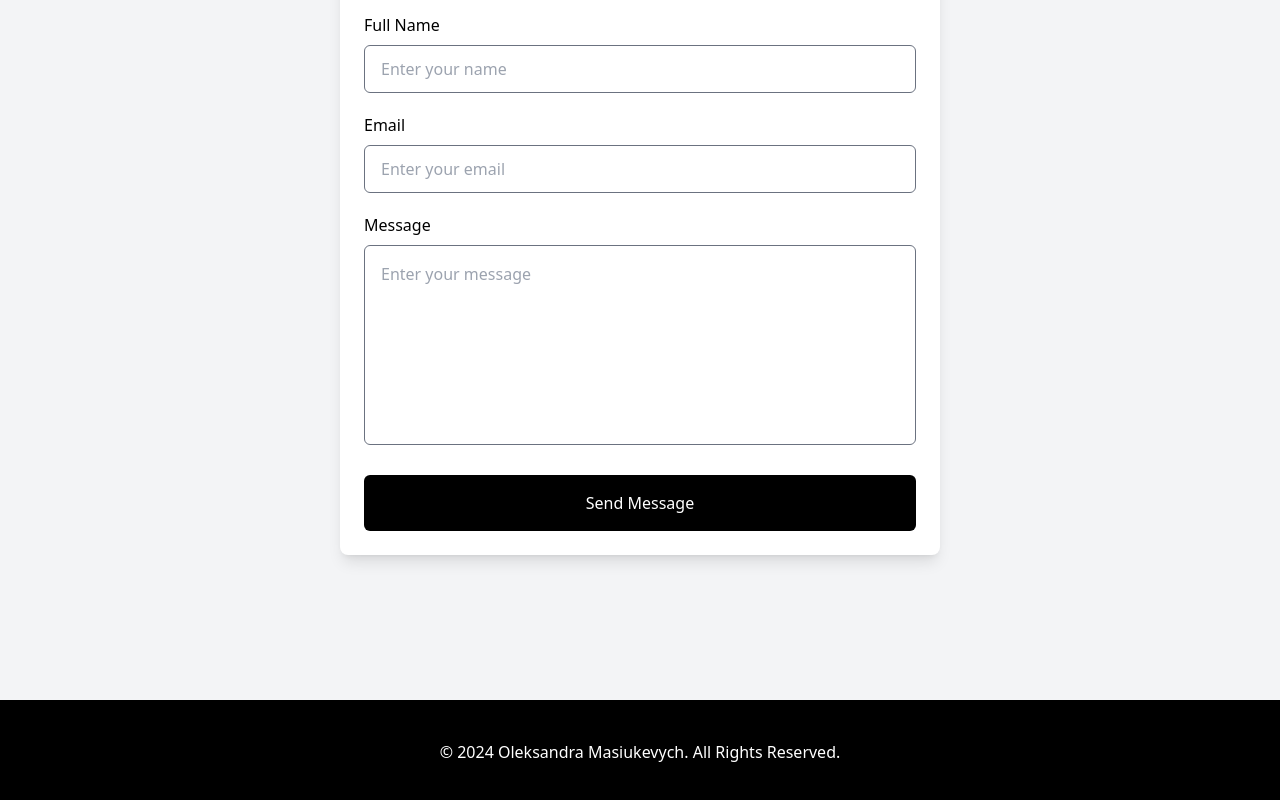
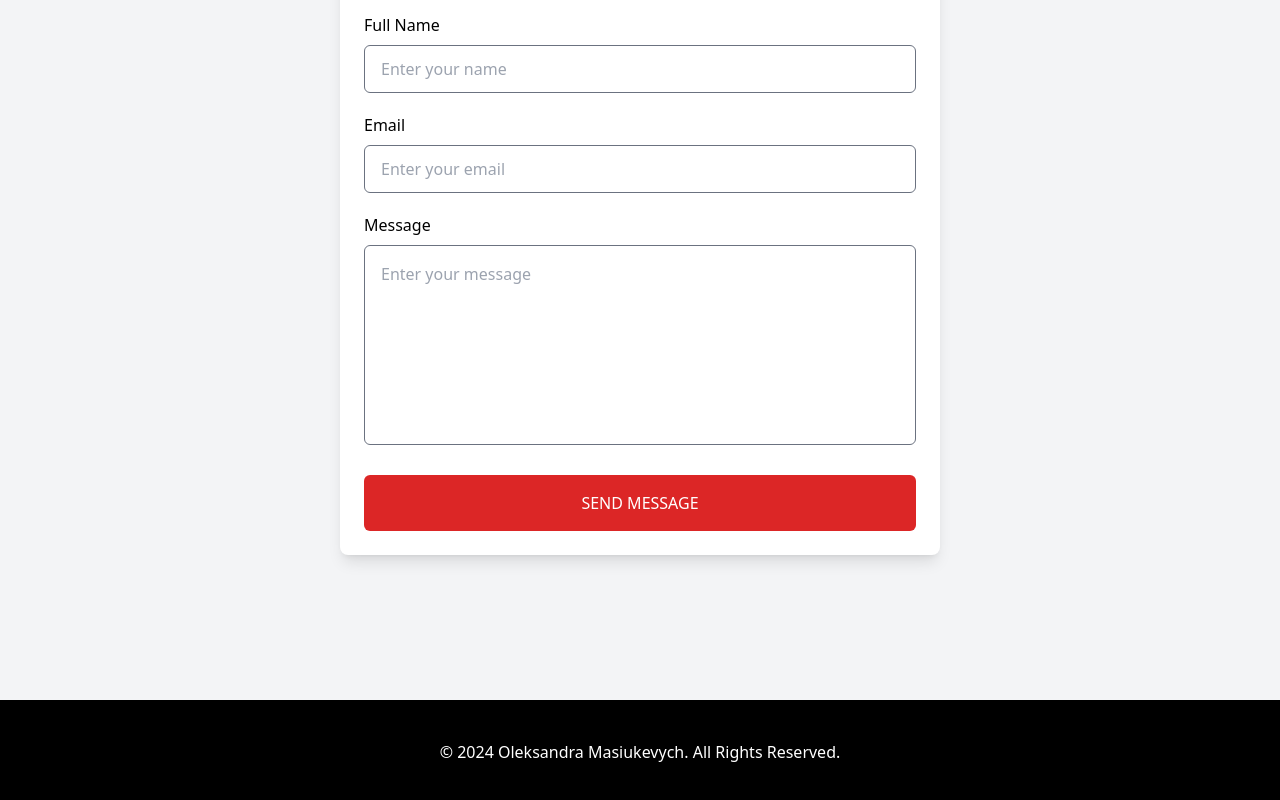
Before and after one commit to SeggyFault/SeggyFault.github.io, a React (Vite) app: page / in a window 1280 px wide. Shown: the part 3226-4026 px from the top of the page. Built offline with nearby package versions, Linux system fonts and the light colour scheme.

Commit message:
fix: button styles

```diff
--- a/src/components/Contact.jsx
+++ b/src/components/Contact.jsx
@@ -26,7 +26,7 @@ const Contact = () => {
         icon: "success",
         confirmButtonText: 'OK',
         customClass: {
-        confirmButton: 'bg-black text-white hover:bg-blue-600 border border-blue-500 rounded-md px-6 py-2',
+        confirmButton: 'bg-red-600 text-white uppercase hover:bg-red-700 rounded-md px-6 py-2',
         }
       });
     }
@@ -72,7 +72,7 @@ const Contact = () => {
           required></textarea>
       </div>
 
-      <button className="w-full mt-6 text-base text-white bg-black rounded-md cursor-pointer h-14" type="submit">Send Message</button>
+      <button className="w-full mt-6 text-base text-white uppercase bg-red-600 rounded-md cursor-pointer hover:bg-red-700 h-14" type="submit">Send Message</button>
 
     </form>
   )
```
